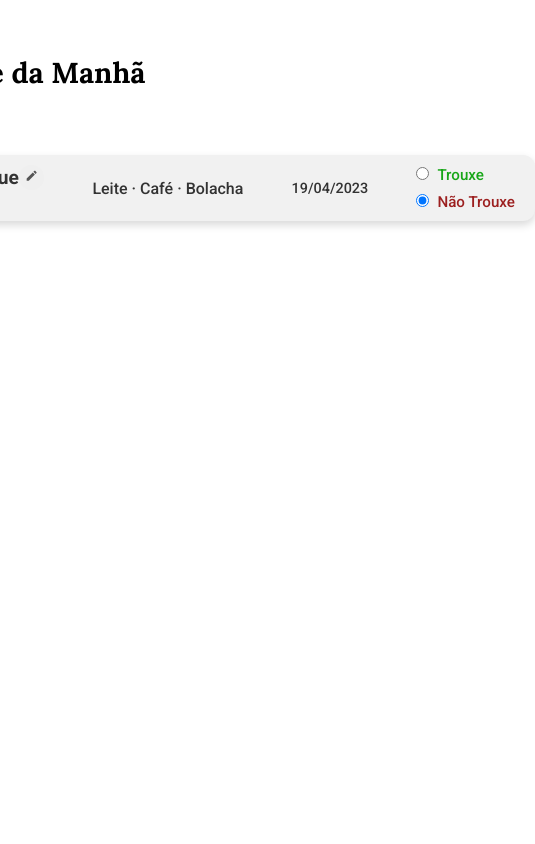
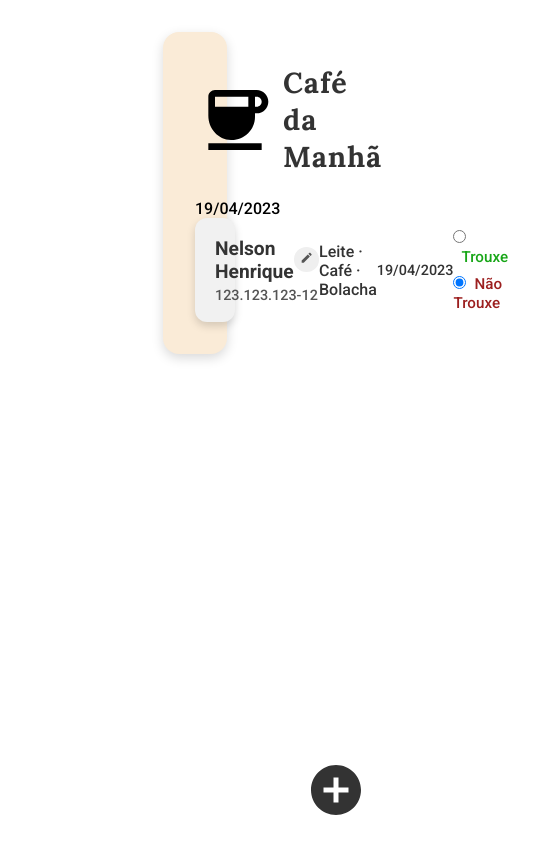
Before and after one commit to nhsneto/cafe-frontend, a React (Vite) app: page / in a window 390 px wide. Shown: the whole page, 535 px wide, since content can reach past the window. Built offline with nearby package versions, Linux system fonts and the light colour scheme.

Commit message:
Atualiza layout de Home e Colaborador

```diff
--- a/src/Components/Colaborador.module.css
+++ b/src/Components/Colaborador.module.css
@@ -1,6 +1,4 @@
 .article {
-  max-width: 800px;
-  min-width: 680px;
   padding: 10px 20px;
   display: flex;
   justify-content: space-between;
--- a/src/Components/Home.jsx
+++ b/src/Components/Home.jsx
@@ -1,10 +1,11 @@
 import coffee from "../assets/coffee.svg";
 import Colaborador from "./Colaborador";
+import { MdAddCircle } from "react-icons/md";
 import styles from "./Home.module.css";
 
 function Home() {
   return (
-    <>
+    <div className={styles.home}>
       <header className={styles.header}>
         <img src={coffee} alt="Xícara de Café" className={styles.coffee} />
         <h1 className={styles.frase}>Café da Manhã</h1>
@@ -13,7 +14,11 @@ function Home() {
         <p>19/04/2023</p>
         <Colaborador />
       </main>
-    </>
+      <MdAddCircle
+        className={styles.botaoAdicionar}
+        onClick={() => console.log("clickei!")}
+      />
+    </div>
   );
 }
 
--- a/src/Components/Home.module.css
+++ b/src/Components/Home.module.css
@@ -1,3 +1,14 @@
+.home {
+  width: 1000px;
+  display: flex;
+  flex-direction: column;
+  margin: 32px;
+  padding: 32px;
+  border-radius: 16px;
+  background-color: antiquewhite;
+  box-shadow: 0px 4px 12px #00000027;
+}
+
 .header {
   display: flex;
   align-items: center;
@@ -7,9 +18,57 @@
 .frase {
   margin-left: 8px;
   font: bold 1.8em "Lora", "Roboto", sans-serif;
+  letter-spacing: 1px;
+  color: #333;
 }
 
 .coffee {
   width: 80px;
   height: 80px;
 }
+
+.botaoAdicionar {
+  width: 60px;
+  height: 60px;
+  position: fixed;
+  right: 60px;
+  bottom: 60px;
+  color: #333;
+}
+
+.botaoAdicionar:hover {
+  cursor: pointer;
+}
+
+@media screen and (max-width: 1024px) {
+  .home {
+    width: 640px;
+  }
+
+  .botaoAdicionar {
+    right: 40px;
+    bottom: 40px;
+  }
+}
+
+@media screen and (max-width: 720px) {
+  .home {
+    width: 480px;
+  }
+
+  .botaoAdicionar {
+    right: 24px;
+    bottom: 24px;
+  }
+}
+
+@media screen and (max-width: 414px) {
+  .home {
+    width: 20px;
+  }
+
+  .botaoAdicionar {
+    right: 24px;
+    bottom: 24px;
+  }
+}
--- a/src/index.css
+++ b/src/index.css
@@ -12,7 +12,3 @@ body {
   justify-content: center;
   font-family: "Roboto", Arial, sans-serif;
 }
-
-#root {
-  padding-top: 32px;
-}
```
